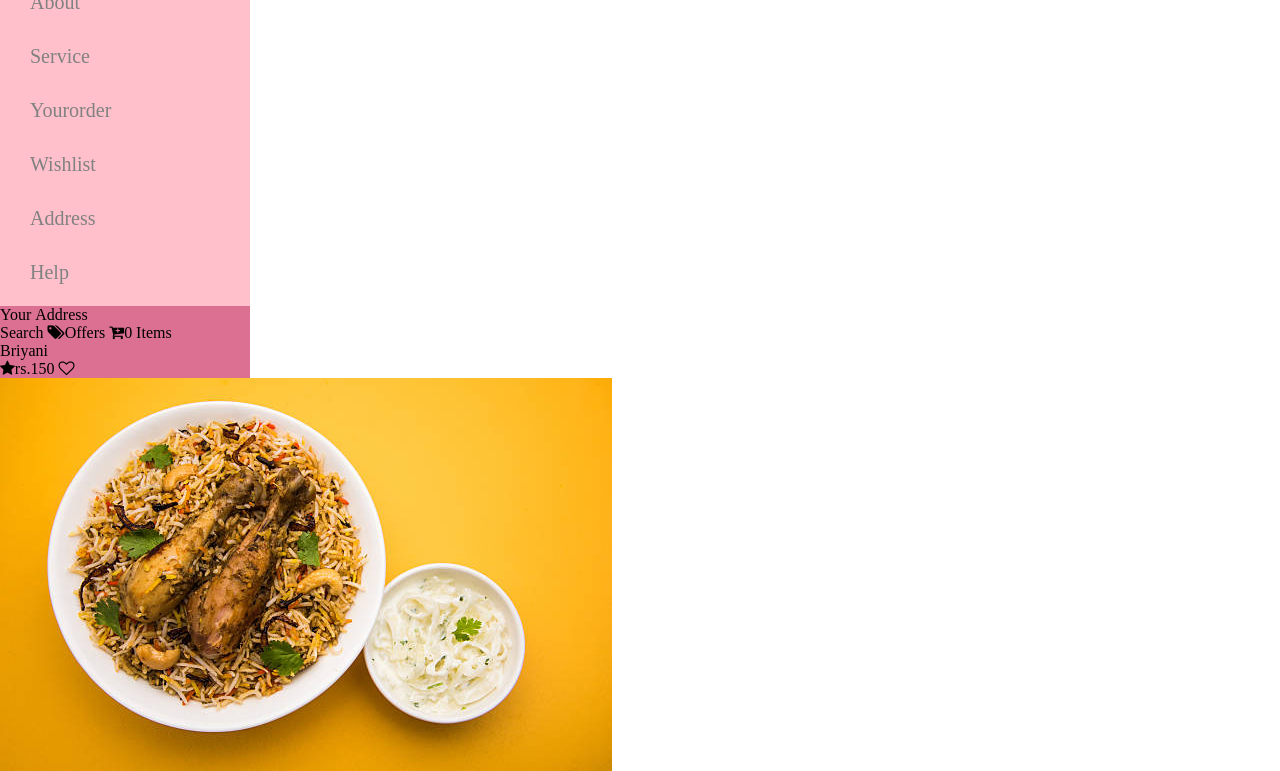
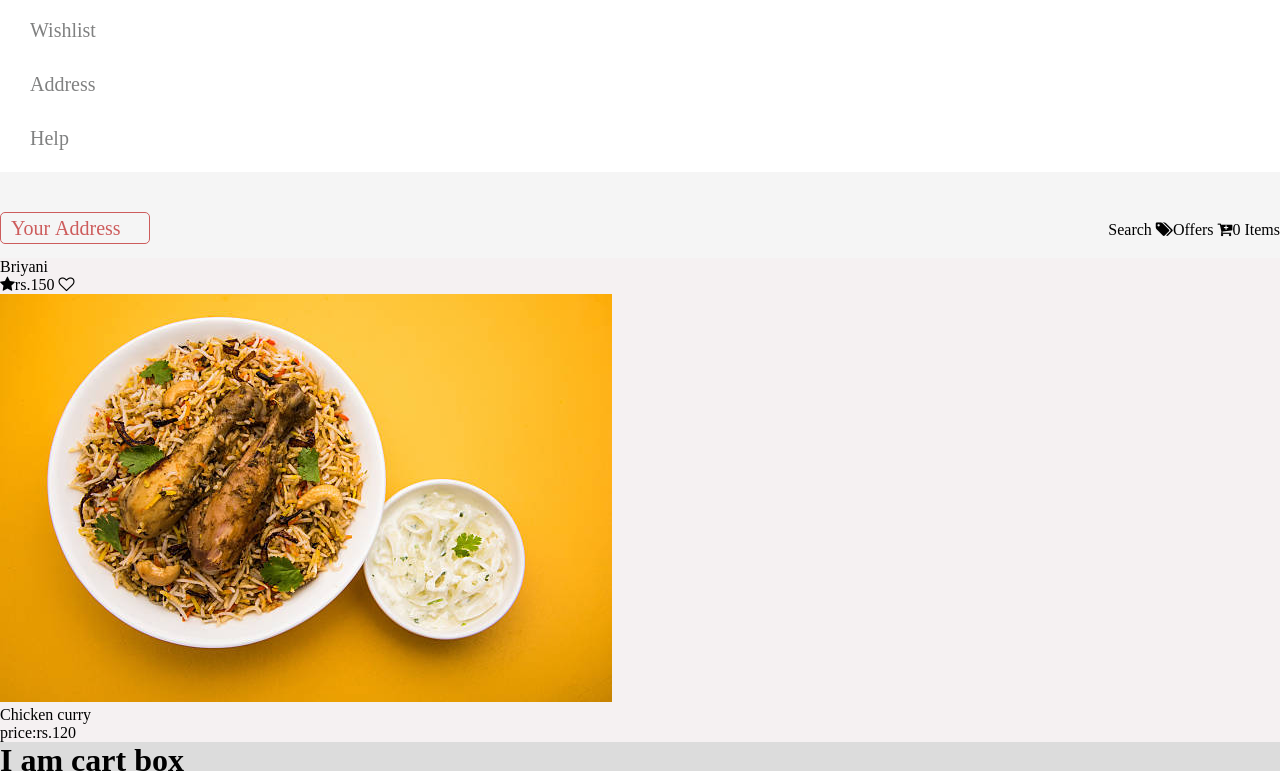
Before and after one commit to Ramya-2108/Foodhub-website, a plain HTML site: page project/index.html in a window 1280 px wide. Shown: the part 277-1048 px from the top of the page. Drawn offline with Linux system fonts and the light colour scheme.

Commit message:
Add files via upload

```diff
--- a/project/index.css
+++ b/project/index.css
@@ -11,22 +11,22 @@ body{
 }
 .container{
     display:grid;
-    grid-template-columns:250px 1fr 300px;
+    grid-template-columns:(250px,1fr,300);
     height:100;
     overflow:hidden;
 }
 
 /* menu design */
 #menu{
-    background: pink;
+    background: white;
 }
 .brand-logo{
     padding:0 30px;
 }
 .brand-logo img{
-    width:150px;
-    height:150px;
-    margin-top:-20px;
+    width: 150px;
+    height: 150px;
+    margin-top: -20px;
 }
  .menu-item a{
     display:block;
@@ -37,9 +37,62 @@ body{
     color:rgb(128,129,129);
     font-weight:300;
  }
+ .menu-item a:hover{
+    background:rgb(250,212,218);
+ }
 
 #food-container{
-    background: palevioletred;
+    background: rgb(245, 241, 242);
+    overflow: scroll;
+    overflow-x :hidden;
+    box-sizing: content-box;
+}
+#header{
+    display:flex;
+    justify-content:space-between;
+    align-items: center;
+    padding-top:40px;
+    padding-bottom: 10px;
+    position: sticky;
+    top: 0;
+    background :whitesmoke;
+    z-index:1;
+}
+::-webkit-scrollbar{
+    display: none;
+}
+#header.address{
+    font-size: 20px;
+}
+.your-address{
+    border:1px solid indianred;
+    color:indianred;
+    padding:5px 10px;
+    border-radius:5px;
+    width:150px;
+    overflow:hidden;
+    white-space: nowrap;
+    text-overflow: ellipsis;
+    cursor: pointer;
+}
+.add-box i{
+    font-size:20px;
+}
+.until i,.user i{
+    font-size: 18px;
+    margin:0 16 px;
+    border: 2px solid crimson;
+    padding: 8px 16px;
+    color:crimson;
+    border-radius: 20px;
+    cursor: pointer;
+}
+.util i:active{
+    color:white;
+    background:crimson;
+}
+.food-items{
+
 }
 #cart{
     background: gainsboro;
--- a/project/index.html
+++ b/project/index.html
@@ -1,5 +1,5 @@
 <!DOCTYPE html>
-html lang="en">
+<html lang= "en">
 <head>
     <meta charset="UTF-8">
     <meta http-equiv="X-UA-Compatible" content="IE=edge">
@@ -18,7 +18,7 @@ html lang="en">
      class="container">
         <div id="menu">
            <div class="bramd-logo">
-            <img src="/food image/image logo.png"alt="logo">
+            <img src="/food image/foodlogo.png"alt="logo">
          </div>
          <div class="menu-item">
             <a href="#">About</a>
```
Also changed, not shown: project/food image/Screenshot (5).png (added), project/food image/foodlogo.png (added).
